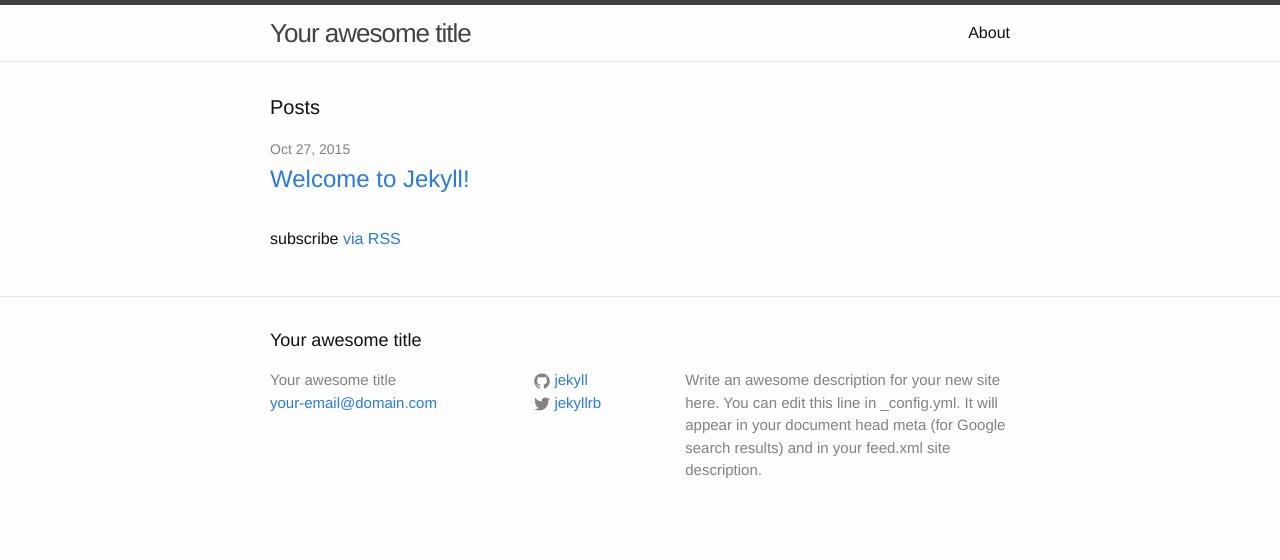
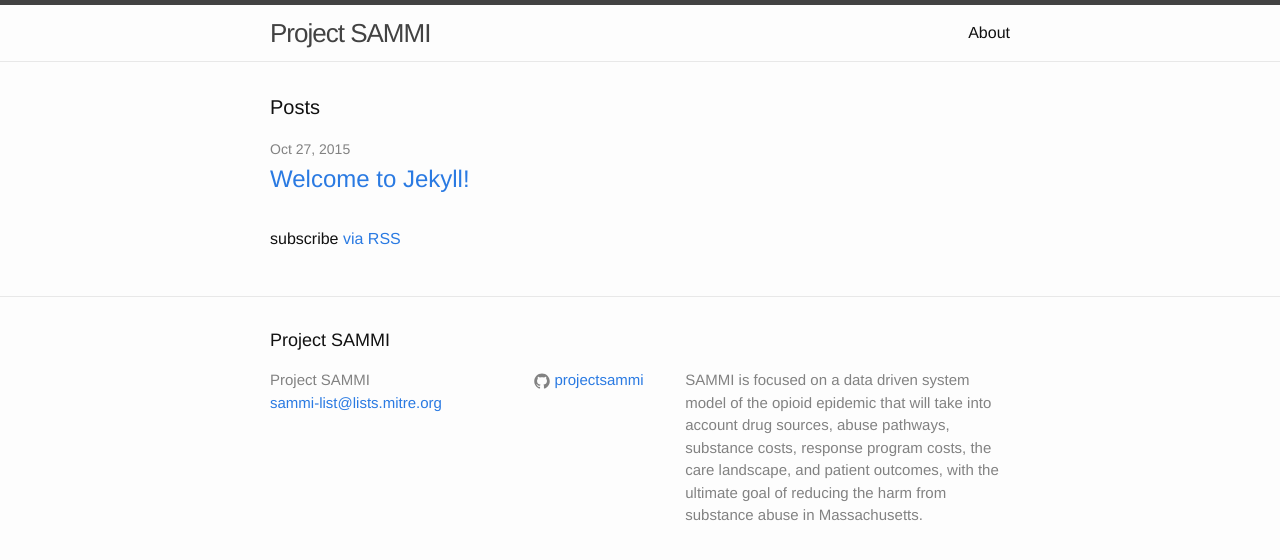
Before and after one commit to projectsammi/projectsammi.github.io, a Jekyll site: the page built from index.html, in a window 1280 px wide. Shown: the top 560 px of the page. Built offline with Jekyll 4.4.1, drawn with Linux system fonts in a browser that asks for light colours.

Commit message:
Updated _config.yml

```diff
--- a/_config.yml
+++ b/_config.yml
@@ -6,16 +6,15 @@
 # 'jekyll serve'. If you change this file, please restart the server process.
 
 # Site settings
-title: Your awesome title
-email: your-email@domain.com
+title: Project SAMMI
+email: sammi-list@lists.mitre.org
 description: > # this means to ignore newlines until "baseurl:"
-  Write an awesome description for your new site here. You can edit this
-  line in _config.yml. It will appear in your document head meta (for
-  Google search results) and in your feed.xml site description.
+  SAMMI is focused on a data driven system model of the opioid epidemic that will take into account drug sources,
+  abuse pathways, substance costs, response program costs, the care landscape, and patient outcomes,
+  with the ultimate goal of reducing the harm from substance abuse in Massachusetts.
 baseurl: "" # the subpath of your site, e.g. /blog
-url: "http://yourdomain.com" # the base hostname & protocol for your site
-twitter_username: jekyllrb
-github_username:  jekyll
+url: "http://projectsammi.github.io" # the base hostname & protocol for your site
+github_username:  projectsammi
 
 # Build settings
 markdown: kramdown
```
